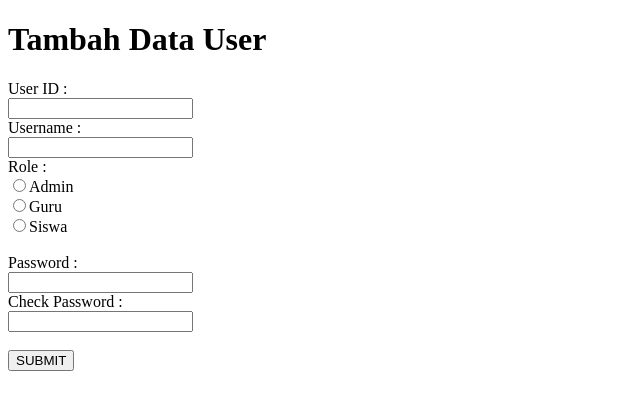
After one commit to HenochYanuar/Project_Sistem_Informasi_Nilai_Siswa, a Django app: page /tambahUser in a window 1280 px wide. The commit adds this page. Shown: the top 410 px of the page, without its empty margins (0-640 px from the left). Run offline with Django 4.2, Linux system fonts and the light colour scheme.

Commit message:
Create User CRUD

```diff
--- a/project/sins/urls.py
+++ b/project/sins/urls.py
@@ -1,10 +1,23 @@
 from django.urls import path
-from . views import admin, kelas, tambahKelas, postDatakelas
+from . views import admin, users, tambahUser, postDatauser, updateDatauser, postUpdateuser, deleteDatauser, postDeleteuser, kelas, tambahKelas, postDatakelas, updateDatakelas
 
 urlpatterns = [
    # path('',index,name='index'),
+
+   # Url For admin/user page
    path('admin',admin, name="admin"),
+   path('indexUsers',users, name="indexusers"),
+   path('tambahUser', tambahUser, name="tambahuser"),
+   path('postDatauser', postDatauser, name="postdatauser"),
+   path('updateDatauser/<str:id_user>', updateDatauser, name="updatedatauser"),
+   path('postUpdateuser', postUpdateuser, name="postupdatedatauser"),
+   path('deleteDatauser/<str:id_user>', deleteDatauser, name="deletedatauser"),
+   path('postDeleteuser/<str:id_user>', postDeleteuser, name="postdeleteuser"),
+
+
+
    path('indexKelas',kelas, name="indexkelas"),
    path('tambahKelas', tambahKelas, name="tambahkelas"),
    path('postDatakelas',postDatakelas, name="postdatakelas"),
+   path('updateDatakelas',updateDatakelas, name="updatedatakelas"),
 ]
--- a/project/sins/views.py
+++ b/project/sins/views.py
@@ -1,11 +1,86 @@
 from django.shortcuts import render, redirect
-from .models import Kelas
+from .models import User, Kelas
 from django.contrib import messages
 
-# Create your views here.
-
+# Create Views For Users CRUD
 def admin(request):
     return render(request,'admin/admin.html')
+
+def users(request):
+    data_user = User.objects.all()
+    context = {
+        'data_user': data_user
+    }
+    return render(request, 'admin/users/index.html', context)
+
+def tambahUser(request):
+    return render(request, 'admin/users/tambahData.html')
+
+def postDatauser(request):
+    id_user = request.POST['id_user']
+    username = request.POST['username']
+    password = request.POST['password']
+    password2 = request.POST['password2']
+    role = request.POST['role']
+
+    if User.objects.filter(id_user=id_user).exists():
+        messages.error(request, 'User already exists')
+    else:
+        if password == password2:
+            tambah_user = User(
+                id_user=id_user,
+                username=username,
+                password=password,
+                role=role,
+            )
+            tambah_user.save()
+            messages.success(request, 'User saved successfully')
+        else:
+            messages.error(request, 'User do not match')
+    return redirect('/indexUsers')
+
+def updateDatauser(request, id_user):
+    data_user = User.objects.get(id_user=id_user)
+    context = {
+        'data_user': data_user
+    }
+    return render(request, 'admin/users/updateData.html', context)
+
+def postUpdateuser(request):
+    id_user = request.POST['id_user']
+    username = request.POST['username']
+    password = request.POST['password']
+    password2 = request.POST['password2']
+    role = request.POST['role']
+
+    user = User.objects.get(id_user=id_user)
+    if password == password2:
+        user.username = username
+        user.password = password
+        user.role = role
+        user.save()
+        messages.success(request, 'User Update successfully')
+    else:
+        messages.error(request, 'User not do match password')
+    return redirect('/indexUsers')
+
+def deleteDatauser(request, id_user):
+    data_user = User.objects.get(id_user=id_user)
+    context = {
+        'data_user': data_user
+    }
+    return render(request, 'admin/users/deleteData.html', context)
+
+def  postDeleteuser(request, id_user):
+    data_user = User.objects.get(id_user=id_user).delete()
+    messages.success(request, 'User deleted successfully')
+
+    return redirect('/indexUsers')
+
+
+
+
+# Create Views For Kelas CRUD
 
 def kelas(request):
     data_kelas = Kelas.objects.all()
@@ -13,6 +88,7 @@ def kelas(request):
         'data_kelas': data_kelas
     }
     return render(request, 'admin/kelas/index.html', context)
+
 def tambahKelas(request):
     return render(request, 'admin/kelas/tambahData.html')
 
@@ -32,3 +108,10 @@ def postDatakelas(request):
         tambah_kelas.save()
         messages.success(request,'Kelas successfully saved')
     return redirect('/admin/kelas/index')
+
+def updateDatakelas(request, kelas_id):
+    data_kelas = Kelas.objects.all(kelas_id=kelas_id)
+    context = {
+        'data_kelas': data_kelas
+    }
+    return render(request, 'admin/kelas/updateData.html', context)
--- a/project/templates/admin/kelas/index.html
+++ b/project/templates/admin/kelas/index.html
@@ -8,6 +8,7 @@
   </head>
   <body>
     <h1>ini data kelas</h1>
+    <a href="{% url 'tambahkelas' %}">Tambah Data Kelas</a>
     <table border="1" width="50%">
       <thead>
         <tr>
--- /dev/null
+++ b/project/templates/admin/users/tambahData.html
@@ -0,0 +1,40 @@
+<!DOCTYPE html>
+<html lang="en">
+<head>
+  <meta charset="UTF-8">
+  <meta http-equiv="X-UA-Compatible" content="IE=edge">
+  <meta name="viewport" content="width=device-width, initial-scale=1.0">
+  <title>Document</title>
+</head>
+<body>
+
+  <form action="{% url 'postdatauser' %}"  method="POST">
+    <h1>Tambah Data User</h1>
+    {% csrf_token %}
+    <label>
+      User ID : <br>
+      <input type="text" name="id_user" id="id_user" maxlength="4" required>
+    </label><br>
+    <label>
+      Username : <br>
+      <input type="text" name="username" id="username" maxlength="10" required>
+    </label><br>
+    <label>
+      Role : <br>
+      <input type="radio" name="role" value="Admin">Admin <br>
+      <input type="radio" name="role" value="Guru">Guru <br>
+      <input type="radio" name="role" value="Siswa">Siswa <br>
+    </label><br>
+    <label>
+      Password : <br>
+      <input type="password" name="password" id="password" maxlength="10" required>
+    </label><br>
+    <label>
+      Check Password : <br>
+      <input type="password" name="password2" id="password2" maxlength="10" required>
+    </label><br><br>
+
+    <button type="submit">SUBMIT</button>
+  </form>
+</body>
+</html>
```
Also changed, not shown: project/templates/admin/users/deleteData.html (added, +20 -0 lines), project/templates/admin/users/index.html (added, +45 -0 lines), project/templates/admin/users/updateData.html (added, +40 -0 lines).
